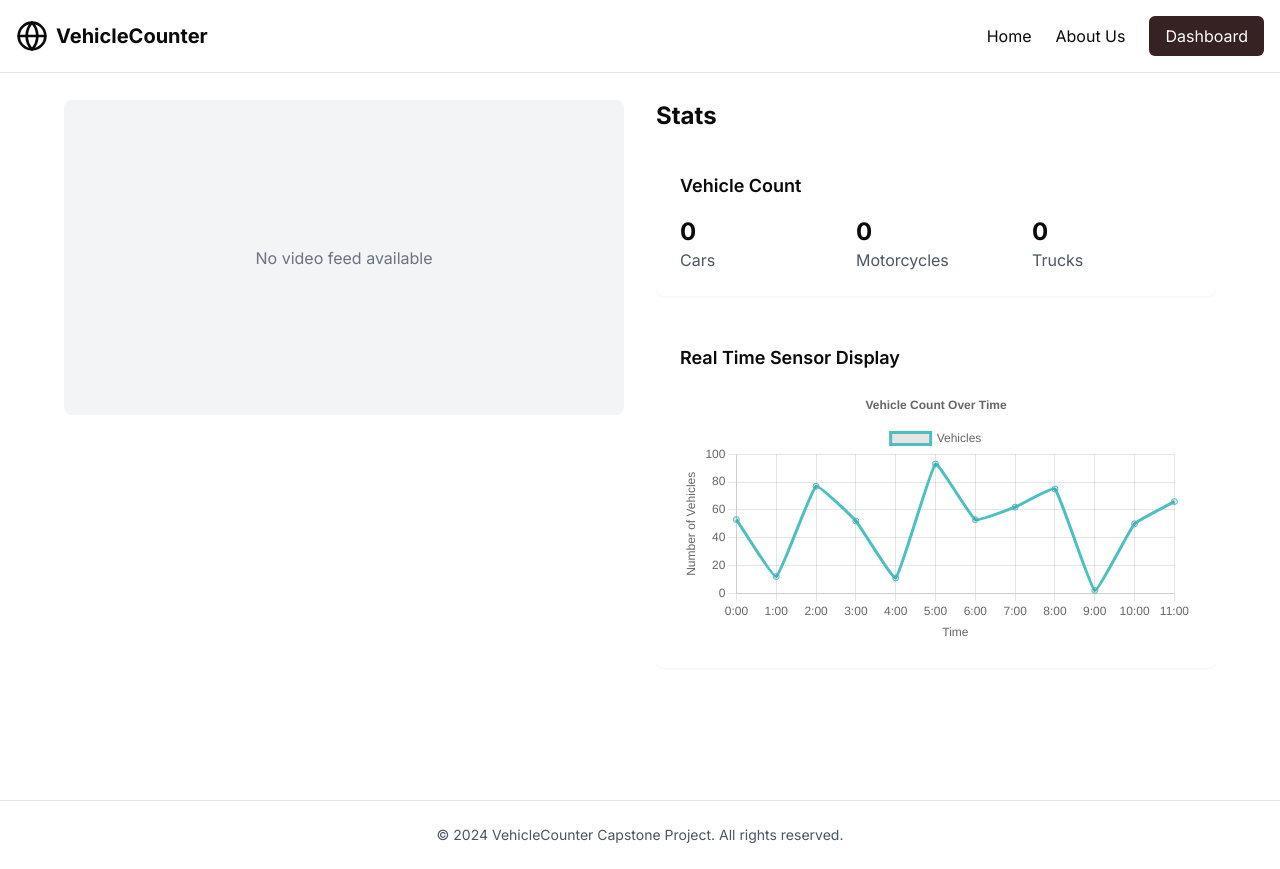
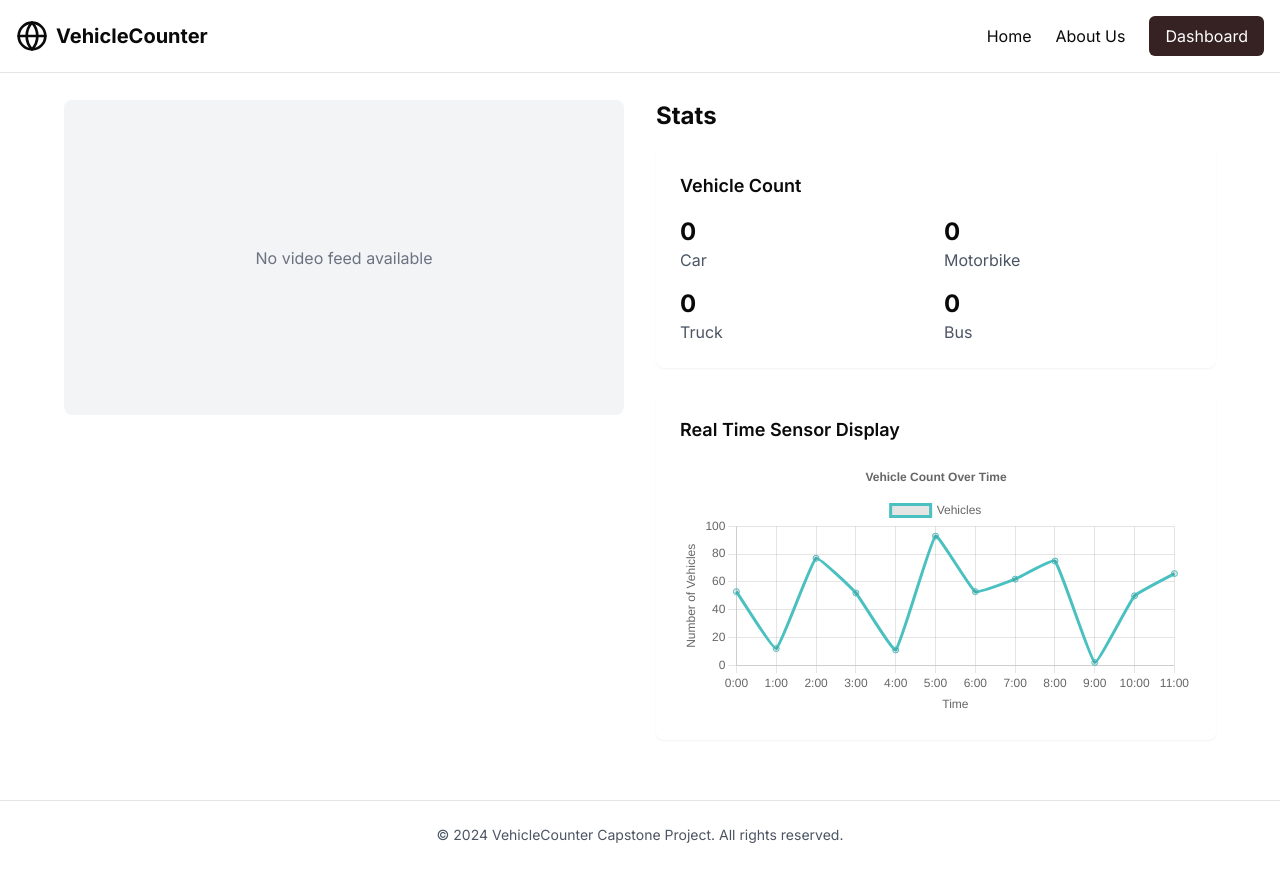
Before and after one commit to AnandaSheva/vehicle-counter-capstone-project, a Next.js app: page /dashboard in a window 1280 px wide. Built offline with nearby package versions, Linux system fonts and the light colour scheme.

Commit message:
add Bus category

```diff
--- a/app/dashboard/page.tsx
+++ b/app/dashboard/page.tsx
@@ -6,9 +6,10 @@ import { LineChart } from '@/components/line-chart'
 export default function Dashboard() {
   const [videoUrl, setVideoUrl] = useState('')
   const [vehicleStats, setVehicleStats] = useState({
-    cars: 0,
-    motorcycles: 0,
-    trucks: 0
+    car: 0,
+    motorcycle: 0,
+    truck: 0,
+    Bus: 0
   })
 
   return (
@@ -35,18 +36,22 @@ export default function Dashboard() {
             <h2 className="text-2xl font-bold mb-4">Stats</h2>
             <div className="bg-white p-6 rounded-lg shadow-sm mb-6">
               <h3 className="text-lg font-semibold mb-4">Vehicle Count</h3>
-              <div className="grid grid-cols-3 gap-4">
+              <div className="grid grid-cols-2 gap-4">
                 <div>
-                  <div className="text-2xl font-bold">{vehicleStats.cars}</div>
-                  <div className="text-gray-600">Cars</div>
+                  <div className="text-2xl font-bold">{vehicleStats.car}</div>
+                  <div className="text-gray-600">Car</div>
                 </div>
                 <div>
-                  <div className="text-2xl font-bold">{vehicleStats.motorcycles}</div>
-                  <div className="text-gray-600">Motorcycles</div>
+                  <div className="text-2xl font-bold">{vehicleStats.motorcycle}</div>
+                  <div className="text-gray-600">Motorbike</div>
                 </div>
                 <div>
-                  <div className="text-2xl font-bold">{vehicleStats.trucks}</div>
-                  <div className="text-gray-600">Trucks</div>
+                  <div className="text-2xl font-bold">{vehicleStats.truck}</div>
+                  <div className="text-gray-600">Truck</div>
+                </div>
+                <div>
+                  <div className="text-2xl font-bold">{vehicleStats.Bus}</div>
+                  <div className="text-gray-600">Bus</div>
                 </div>
               </div>
             </div>
```
